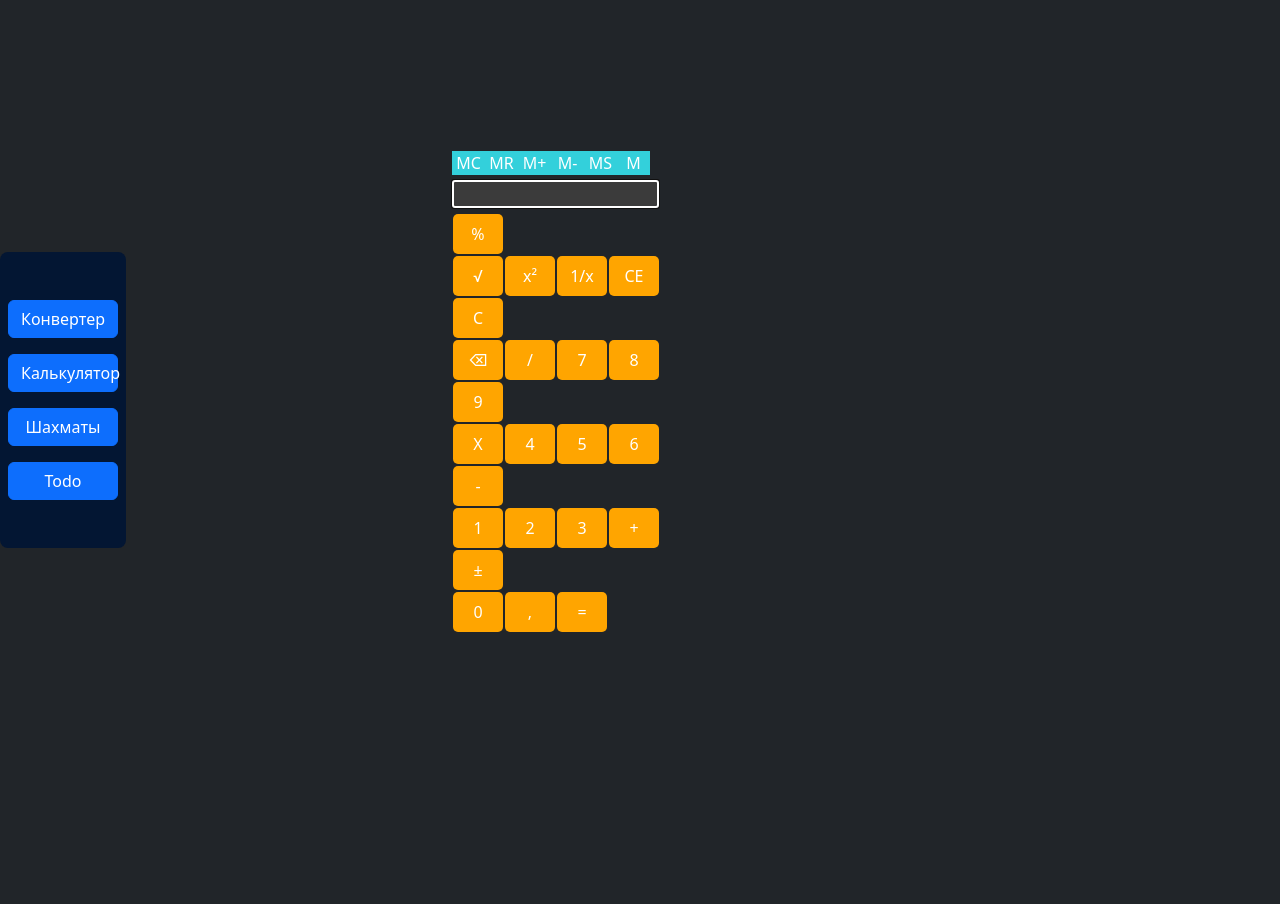
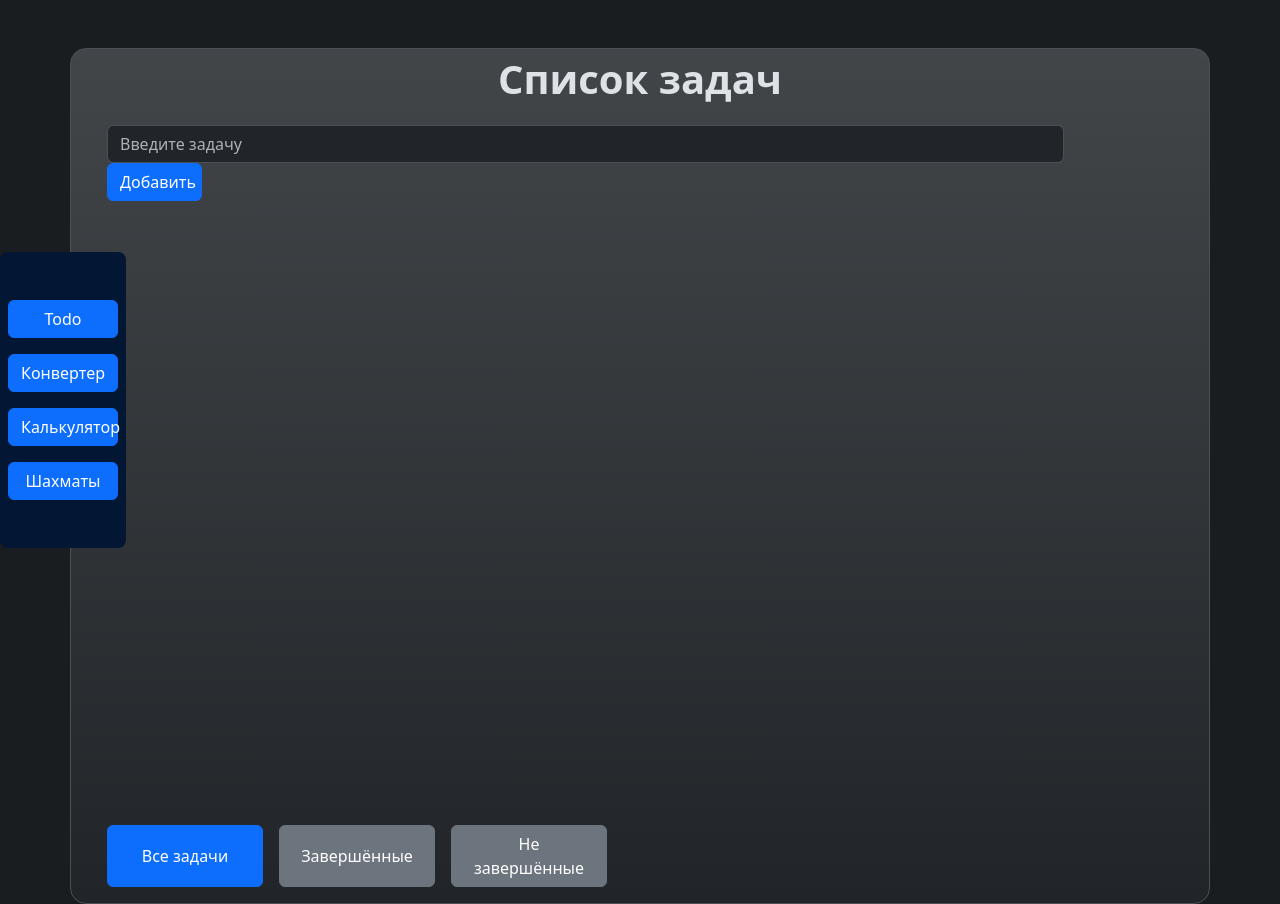
Before and after one commit to user-die/Useful_tools, a React (Create React App) app: page / in a window 1280 px wide. Before the commit the page ends 800 px from the top, so only its background shows below. Built offline with nearby package versions, Linux system fonts and the light colour scheme.

Commit message:
todo is complete

```diff
--- a/package.json
+++ b/package.json
@@ -12,6 +12,7 @@
     "classnames": "^2.5.1",
     "dota2-api": "^0.2.1",
     "lodash.keys": "^4.2.0",
+    "lodash.uniqueid": "^4.0.1",
     "react": "^18.2.0",
     "react-bootstrap": "^2.10.1",
     "react-bootstrap-icons": "^1.11.3",
@@ -19,6 +20,7 @@
     "react-redux": "^9.1.0",
     "react-router-dom": "^6.22.1",
     "react-scripts": "5.0.1",
+    "redux-persist": "^6.0.0",
     "web-vitals": "^2.1.4"
   },
   "scripts": {
--- a/src/App.css
+++ b/src/App.css
@@ -60,3 +60,14 @@ input {
 .chess-board .black {
   background: #b58863;
 }
+
+::-webkit-scrollbar-thumb {
+  background-image: linear-gradient(180deg, #d0368a 0%, #708ad4 99%);
+  box-shadow: inset 2px 2px 5px 0 rgba(#fff, 0.5);
+  border-radius: 100px;
+}
+
+.div::-webkit-scrollbar {
+  width: 7px;
+  background-color: #f9f9fd;
+}
--- a/src/App.jsx
+++ b/src/App.jsx
@@ -9,11 +9,12 @@ import Todo from "./Components/todo";
 function App() {
   const body = document.querySelector("body");
   body.setAttribute("data-bs-theme", "dark");
+  body.className = "bg-dark-subtle";
 
   return (
     <BrowserRouter>
       <Routes>
-        <Route path="/" element={<Calculator />} />
+        <Route path="/" element={<Todo />} />
         <Route path="/calculator" element={<Calculator />} />
         <Route path="/converter" element={<Converter />} />
         <Route path="/chess" element={<Chess />} />
--- a/src/Components/sideBar.jsx
+++ b/src/Components/sideBar.jsx
@@ -2,7 +2,15 @@ import { Link } from "react-router-dom";
 
 export default () => {
   return (
-    <div className="bg-primary-subtle rounded-3 py-5 px-2 d-flex flex-column gap-3 position-fixed top-50 start-0 translate-middle-y justify-content-center">
+    <div className="bg-primary-subtle rounded-3 py-5 px-2 d-flex flex-column gap-3 position-fixed top-50 start-0 translate-middle-y justify-content-center z-1">
+      <Link
+        to="/todo"
+        className="btn btn-primary mx-auto"
+        style={{ width: "110px", display: "block" }}
+      >
+        Todo
+      </Link>
+
       <Link
         to="/converter"
         className="btn btn-primary mx-auto"
@@ -26,14 +34,6 @@ export default () => {
       >
         Шахматы
       </Link>
-
-      <Link
-        to="/todo"
-        className="btn btn-primary mx-auto"
-        style={{ width: "110px", display: "block" }}
-      >
-        Todo
-      </Link>
     </div>
   );
 };
--- a/src/Components/todo.jsx
+++ b/src/Components/todo.jsx
@@ -1,19 +1,21 @@
-import { useEffect, useState } from "react";
+import { useState } from "react";
 import { useDispatch, useSelector } from "react-redux";
 import { Trash3, Pencil, Check2 } from "react-bootstrap-icons";
 import { useFormik } from "formik";
 import SideBar from "./sideBar";
-import cn from 'classnames';
-import { addTodo, removeTodo, renameTodo, completeTodo } from "../store/todoSlice";
-//import uniqueId from "lodash.uniqueid";
+import cn from "classnames";
+import {
+  addTodo,
+  removeTodo,
+  renameTodo,
+  toggleComplete,
+} from "../store/todoSlice";
 
 export default () => {
   const todos = useSelector((state) => state.todo.value);
-  const store = [];
 
-  const [list, setList] = useState([]);
+  const dispath = useDispatch();
 
-  const [id, setId] = useState();
   const [status, setStatus] = useState("all");
 
   const formik = useFormik({
@@ -21,223 +23,142 @@ export default () => {
       task: "",
     },
     onSubmit: (values, { resetForm }) => {
-      store.dispatch({ type: "INCREMENT" });
+      dispath(addTodo(values.task));
       resetForm();
     },
   });
 
-  function deleteTask(e) {
-    store.dispatch({ type: "DECREMENT" });
+  const callback = (el) => (
+    <li className="row my-2" key={el.id} id={el.id}>
+      <p
+        className="col-9 mb-0"
+        style={
+          el.completed
+            ? {
+                textDecoration: "line-through",
+                padding: "0",
+                overflowWrap: "break-word",
               }
-
-  function rename(id, task) {
-    setList((list) => {
-      const copyList = [...list];
-      copyList.splice(
-        copyList.indexOf(copyList.filter((el) => el.id === id)[0]),
-        1,
-        {
-          value: task,
-          status: copyList.filter((el) => el.id === id)[0].status,
-          id: copyList.filter((el) => el.id === id)[0].id,
+            : { padding: "0", overflowWrap: "break-word" }
         }
+      >
+        {el.text}
+      </p>
+      <div className="col-2 justify-content-end d-flex p-0 align-items-center">
+        <button
+          id={el.id}
+          className="me-2 btn btn-success"
+          style={{ width: "40px" }}
+          onClick={() => dispath(toggleComplete(el.id))}
+        >
+          <Check2 id={el.id} />
+        </button>
+        <button
+          id={el.id}
+          className="me-2 btn btn-danger"
+          style={{ width: "40px" }}
+          onClick={() => {
+            dispath(removeTodo(el.id));
+          }}
+        >
+          <Trash3 id={el.id} />
+        </button>
+        <button
+          className=" btn btn-warning"
+          id={el.id}
+          style={{ width: "40px" }}
+          onClick={() => dispath(renameTodo(el.id))}
+        >
+          <Pencil id={el.id} />
+        </button>
+      </div>
+    </li>
   );
-      return copyList;
-    });
-  }
-
-  function doneTask(e) {
-    setList((list) => {
-      const copyList = [...list];
-      copyList.splice(
-        copyList.indexOf(copyList.filter((el) => el.id === e.target.id)[0]),
-        1,
-        {
-          value: copyList.filter((el) => el.id === e.target.id)[0].value,
-          status: !copyList.filter((el) => el.id === e.target.id)[0].status,
-          id: copyList.filter((el) => el.id === e.target.id)[0].id,
-        }
-      );
-      return copyList;
-    });
-  }
 
   return (
     <div className="container pt-5">
       <SideBar />
-      <div className="row">
-        <div className="col">
-          <div className="card">
-            <div className="card-title text-center fs-1 fw-bold">
+      <div
+        className="row border rounded-4 bg-dark bg-gradient
+"
+      >
+        <div className="col p-0">
+          <div className="container p-0">
+            <div className="row text-center fs-1 fw-bold">
               <p className="fs-1 fw-bold">Список задач</p>
             </div>
-            <div className="card-body">
-              <form className="mx-5" onSubmit={formik.handleSubmit}>
-                <div className="row">
-                  <div className="col-10">
+
+            <form
+              className="px-5 row justify-content-between"
+              style={{ maxWidth: "inherit" }}
+              onSubmit={formik.handleSubmit}
+            >
+              <div className="col-11 p-0">
                 <input
                   name="task"
                   className="form-control"
                   onChange={formik.handleChange}
                   value={formik.values.task}
+                  placeholder="Введите задачу"
                 ></input>
               </div>
-                  <div className="col-2">
-                    <button type="submit" className="btn btn-primary flex-column">
+              <button
+                type="submit"
+                className="btn btn-primary flex-column"
+                style={{ width: "95px" }}
+              >
                 Добавить
               </button>
-                  </div>
-                </div>
             </form>
-              <div className="container d-flex" style={{ height: "600px" }}>
-                <ol className="w-100">
-                  {store &&
-                    status === "all" &&
-                    list.map((el) => (
-                      <li className="m-2 container" key={el.id} id={el.id}>
-                        <div className="row">
-                          <p
-                            className="col-8"
-                            style={
-                              el.status
-                                ? { textDecoration: "line-through" }
-                                : {}
-                            }
+
+            <div
+              className="row mt-2 mx-5 div"
+              style={{
+                height: "600px",
+                overflowY: "overlay",
+                overflowX: "hidden",
+              }}
             >
-                            {el.value}
-                          </p>
-                          <button
-                            id={el.id}
-                            className="mx-1 btn btn-success "
-                            onClick={doneTask}
-                          >
-                            <Check2 id={el.id} />
-                          </button>
-                          <button
-                            id={el.id}
-                            className="mx-1 btn btn-danger"
-                            onClick={deleteTask}
-                          >
-                            <Trash3 id={el.id} />
-                          </button>
-                          <button className="mx-1 btn btn-warning" id={el.id}>
-                            <Pencil id={el.id} />
-                          </button>
-                        </div>
-                      </li>
-                    ))}
+              <ol>
+                {todos && status === "all" && todos.map(callback)}
 
-                  {list &&
+                {todos &&
                   status === "complete" &&
-                    list
-                      .filter((el) => el.status === true)
-                      .map((el) => (
-                        <li className="m-2 container" key={el.id} id={el.id}>
-                          <div className="row">
-                            <p
-                              className="col-8"
-                              style={
-                                el.status
-                                  ? { textDecoration: "line-through" }
-                                  : {}
-                              }
-                            >
-                              {el.value}
-                            </p>
-                            <button
-                              id={el.id}
-                              className="mx-1 btn btn-success "
-                              onClick={doneTask}
-                            >
-                              <Check2 id={el.id} />
-                            </button>
-                            <button
-                              id={el.id}
-                              className="mx-1 btn btn-danger"
-                              onClick={deleteTask}
-                            >
-                              <Trash3 id={el.id} />
-                            </button>
-                            <button
-                              className="mx-1 btn btn-warning"
-                              onClick={(e) => {
-                                setId(e.target.id);
-                              }}
-                              id={el.id}
-                            >
-                              <Pencil id={el.id} />
-                            </button>
-                          </div>
-                        </li>
-                      ))}
+                  todos.filter((el) => el.completed === true).map(callback)}
 
-                  {list &&
+                {todos &&
                   status === "notComplete" &&
-                    list
-                      .filter((el) => el.status === false)
-                      .map((el) => (
-                        <li className="m-2 container" key={el.id} id={el.id}>
-                          <div className="row">
-                            <p
-                              className="col-8"
-                              style={
-                                el.status
-                                  ? { textDecoration: "line-through" }
-                                  : {}
-                              }
-                            >
-                              {el.value}
-                            </p>
-                            <button
-                              id={el.id}
-                              className="mx-1 btn btn-success "
-                              onClick={doneTask}
-                            >
-                              <Check2 id={el.id} />
-                            </button>
-                            <button
-                              id={el.id}
-                              className="mx-1 btn btn-danger"
-                              onClick={deleteTask}
-                            >
-                              <Trash3 id={el.id} />
-                            </button>
-                            <button className="mx-1 btn btn-warning" id={el.id}>
-                              <Pencil id={el.id} />
-                            </button>
-                          </div>
-                        </li>
-                      ))}
+                  todos.filter((el) => el.completed === false).map(callback)}
               </ol>
             </div>
-              <div className="container">
-                <div>
+
+            <div className="row my-3 px-5">
               <button
-                    className={cn('flex-column btn mx-2',
-                      status === "all"
-                        ? "btn-primary"
-                        : "btn-secondary"
+                className={cn(
+                  "align-items-center btn me-3",
+                  status === "all" ? "btn-primary" : "btn-secondary"
                 )}
+                style={{ flexBasis: "156px" }}
                 onClick={() => setStatus("all")}
               >
                 Все задачи
               </button>
               <button
-                    className={cn('flex-column btn mx-2',
-                    status === "complete"
-                      ? "btn-primary"
-                      : "btn-secondary"
+                className={cn(
+                  "align-items-center btn me-3",
+                  status === "complete" ? "btn-primary" : "btn-secondary"
                 )}
+                style={{ flexBasis: "156px" }}
                 onClick={() => setStatus("complete")}
               >
                 Завершённые
               </button>
               <button
-                    className={cn('flex-column btn mx-2',
-                    status === "notComplete"
-                      ? "btn-primary"
-                      : "btn-secondary"
+                className={cn(
+                  "align-items-center btn",
+                  status === "notComplete" ? "btn-primary" : "btn-secondary"
                 )}
+                style={{ flexBasis: "156px" }}
                 onClick={() => setStatus("notComplete")}
               >
                 Не завершённые
@@ -247,7 +168,5 @@ export default () => {
         </div>
       </div>
     </div>
-      </div>
-    </div>
   );
 };
--- a/src/store/todoSlice.js
+++ b/src/store/todoSlice.js
@@ -1,26 +1,37 @@
 import { createSlice } from "@reduxjs/toolkit";
+import uniqueId from "lodash.uniqueid";
 
 const slice = createSlice({
-    name: 'todo',
+  name: "todo",
   initialState: {
-        value: {},
+    value: [],
   },
   reducers: {
     addTodo: (state, action) => {
+      state.value.push({
+        text: action.payload,
+        id: uniqueId(),
+        completed: false,
+      });
+    },
 
+    removeTodo: (state, action) => {
+      state.value = state.value.filter((todo) => todo.id !== action.payload);
     },
-        removeTodo: (state, action) => {
 
+    toggleComplete: (state, action) => {
+      const toggleTodo = state.value.find((todo) => todo.id === action.payload);
+      toggleTodo.completed = !toggleTodo.completed;
     },
-        completeTodo: (state, action) => {
 
+    renameTodo: (state, action) => {
+      const renameTodo = state.value.find((todo) => todo.id === action.payload);
+      renameTodo.text = prompt("Введите новое имя для задачи", renameTodo.text);
     },
-        renameTodo: (state, action) => {
+  },
+});
 
-        }
-    }
-})
-
-export const { addTodo, removeTodo, renameTodo, completeTodo} = slice.actions;
+export const { addTodo, removeTodo, renameTodo, toggleComplete } =
+  slice.actions;
 
 export default slice.reducer;
```
Also changed, not shown: src/index.jsx (+5 -2 lines), src/store/index.js (+37 -11 lines), 1 other file (tests, documents, lock files or other folders). Lines whose indentation alone changed are shown as unchanged.
